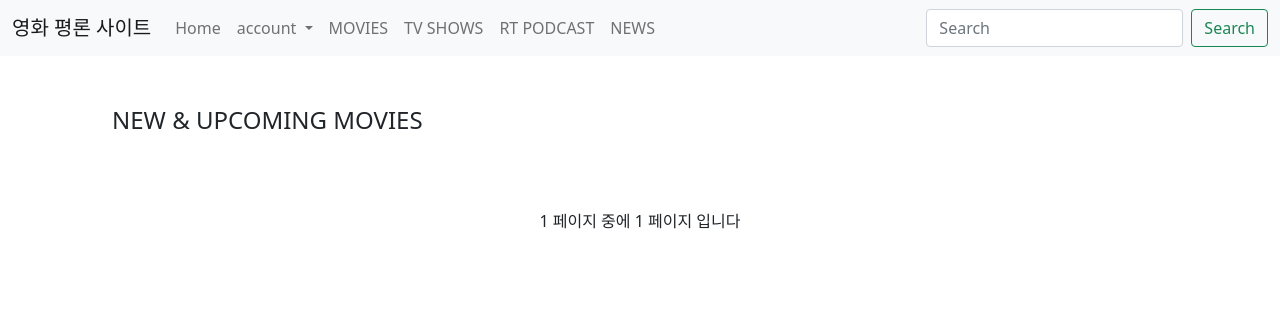
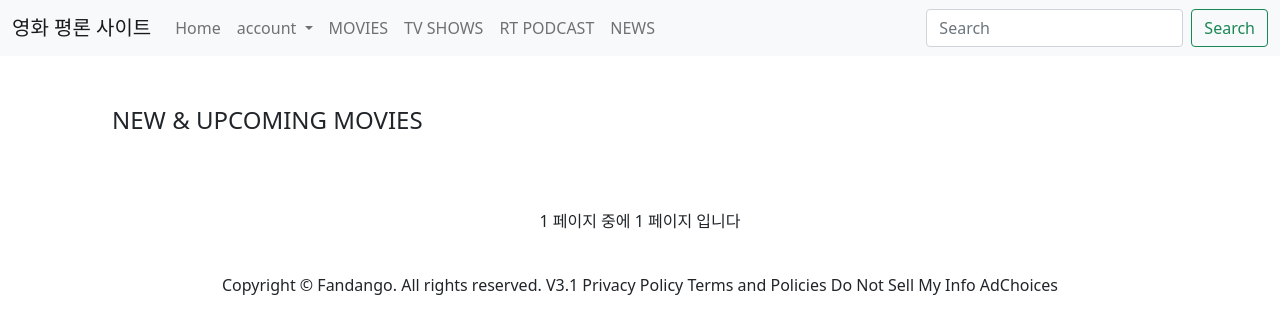
Before and after one commit to bosungpark/LikelionMiniHackathon_FilmCritics, a Django app: page / in a window 1280 px wide. Shown: the top 334 px of the page. Run offline with Django 3.2, Linux system fonts and the light colour scheme; data that the repository does not hold is empty.

Commit message:
add footer

```diff
--- a/movie/blog/templates/home.html
+++ b/movie/blog/templates/home.html
@@ -33,15 +33,7 @@
       {% if blogs.has_next %}
       <strong><a href="?page={{blogs.next_page_number}}"  style="margin-left: 10px; text-decoration: none; color: black;">다음</a></strong>
       <strong><a href="?page={{blogs.paginator.num_pages}}" style="margin-left: 5px; text-decoration: none; color: black;">마지막</a></strong>
-
-      <footer style="text-align: center; margin-top: 40px; margin-bottom: 20px; text-align: center;">
-        Copyright © Fandango. All rights reserved. V3.1 Privacy Policy  Terms and Policies  Do Not Sell My Info  AdChoices
-      </footer>
       {% endif %}
     </div>
-
-
-
   </div>
-
 {% endblock %}
--- a/movie/movie/templates/base.html
+++ b/movie/movie/templates/base.html
@@ -62,5 +62,8 @@
         {% block content %}
         {% endblock %}
     </div>
+    <footer style="text-align: center; margin-top: 40px; margin-bottom: 20px; text-align: center;">
+      Copyright © Fandango. All rights reserved. V3.1 Privacy Policy  Terms and Policies  Do Not Sell My Info  AdChoices
+    </footer>
   </body>
 </html>
```
